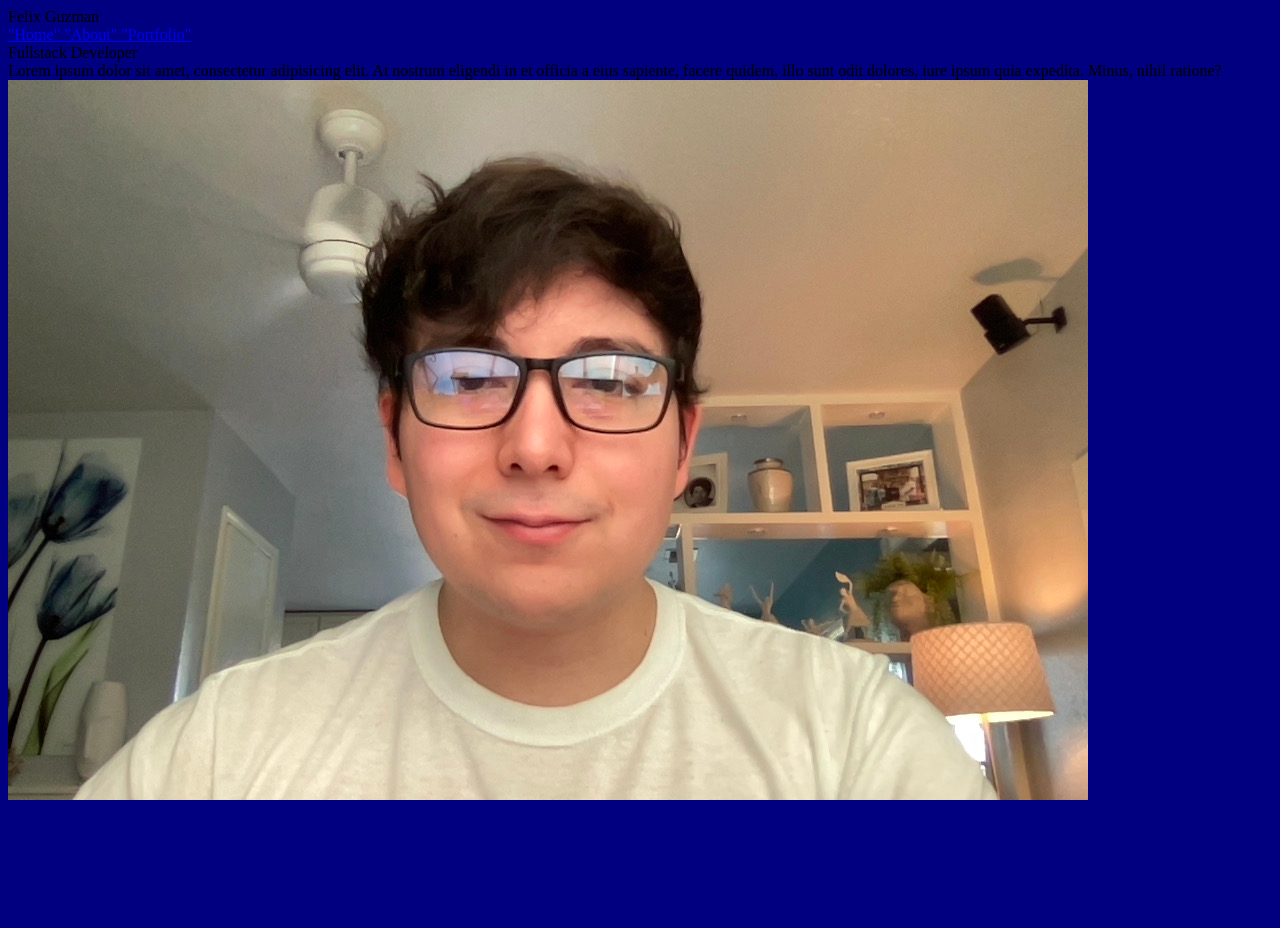
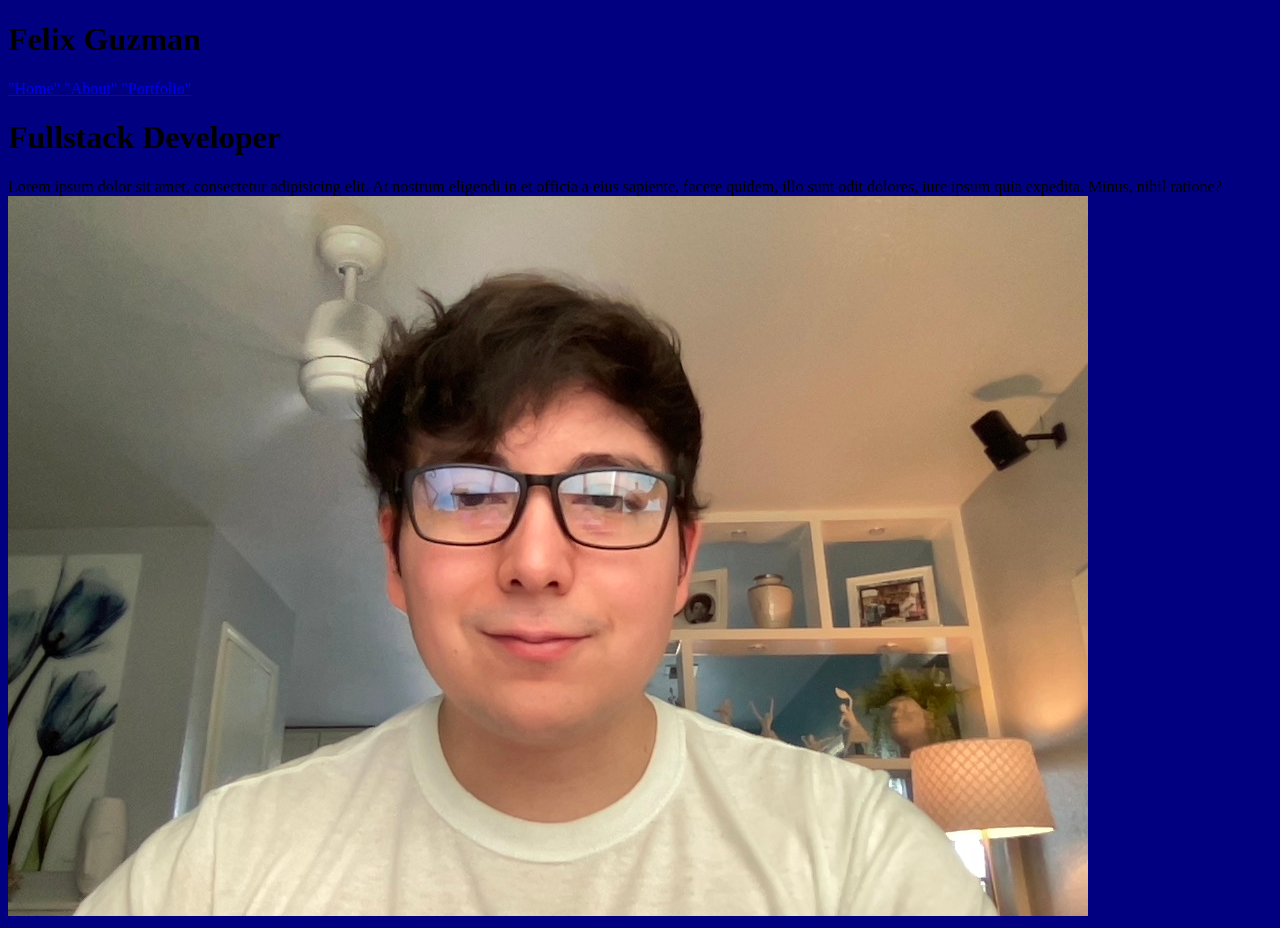
Before and after one commit to fguzman717/Personal-Website, a plain HTML site: page index.html in a window 1280 px wide. Before the commit the page ends 812 px from the top, so only its background shows below. Drawn offline with Linux system fonts and the light colour scheme.

Commit message:
Minor changes to the header

```diff
--- a/index.html
+++ b/index.html
@@ -8,7 +8,7 @@
   </head>
 
   <header>
-    Felix Guzman
+    <h1>Felix Guzman</h1>
     <nav>
       <a href="Home"> "Home" </a> <a href="About"> "About" </a>
       <a href="Portfolio"> "Portfolio" </a>
@@ -16,12 +16,12 @@
   </header>
 
   <body>
-    <section>Fullstack Developer</section>
+    <h1>Fullstack Developer</h1>
     <section>
       Lorem ipsum dolor sit amet, consectetur adipisicing elit. At nostrum
       eligendi in et officia a eius sapiente, facere quidem, illo sunt odit
       dolores, iure ipsum quia expedita. Minus, nihil ratione?
     </section>
-    <section><img src="./photos/Me.jpeg" /></section>
+    <section id="index"><img src="./photos/Me.jpeg" /></section>
   </body>
 </html>
```
Also changed, not shown: about.html (+1 -1 lines), portfolio.html (+1 -1 lines).
